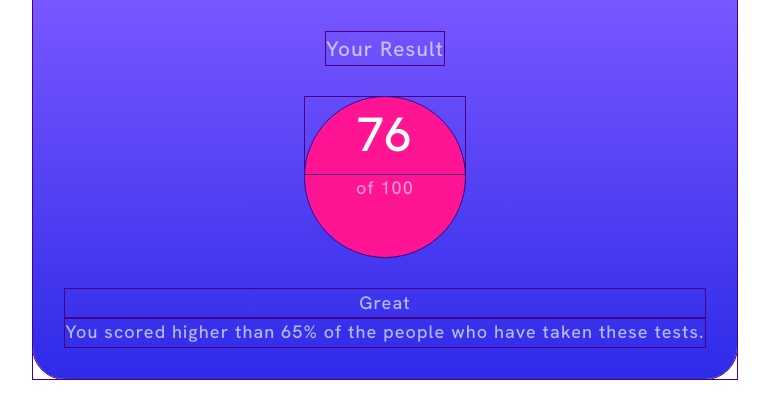
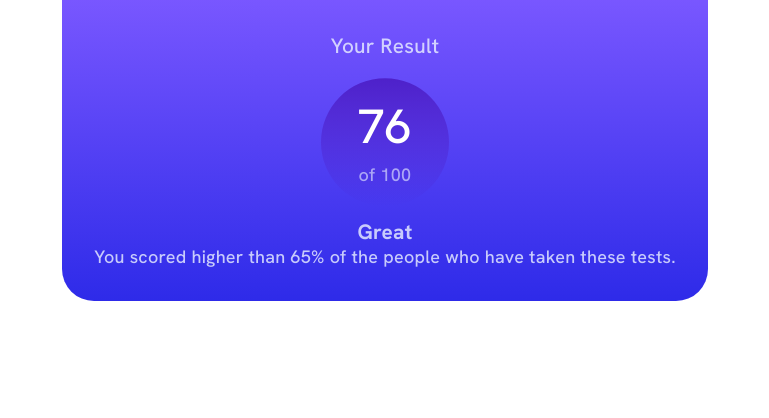
Before and after one commit to OmariBennett/frontendMentor, a Svelte app: page / in a window 1280 px wide. Shown: the top 418 px of the page, without its empty margins (255-1024 px from the left). Built offline with nearby package versions, Linux system fonts and the light colour scheme.

Commit message:
Refactor code

```diff
--- a/src/project/results-summary-component-main/index.svelte
+++ b/src/project/results-summary-component-main/index.svelte
@@ -9,11 +9,11 @@
 	</h1>
 	<main>
 		<section class="result | text-align-center ">
-			<div class="summary | grid align-center" data-gap="large">
+			<div class="summary | grid gap align-center">
 				<h2 class="heading-1">Your Result</h2>
 				<p><span>76</span> of 100</p>
 				<div>
-					<p>Great</p>
+					<p class="heading-2">Great</p>
 					<p>
 						You scored higher than 65% of the people who have taken these tests.
 					</p>
@@ -115,16 +115,18 @@
 	}
 	* {
 		font: inherit;
-		outline: 1px solid indigo;
+		/* outline: 1px solid indigo; */
 		/* background-color: hsl(275 100% 25% / 0.1); */
 	}
 	:global(html, body, #app),
 	main {
 		min-height: 100vh;
 	}
+	/* spacing = .16rem */
 	:global(body) {
 		letter-spacing: 1.1px;
-		line-height: 1.6;
+		line-height: 1.3;
+		letter-spacing: 0.016rem;
 		font-family: 'Hanken Grotesk';
 		font-size: 1.125rem; /* - Font size (paragraphs): 18px */
 		font-weight: var(--regular);
@@ -142,20 +144,32 @@
 	.result span {
 		color: var(--neutral-color-100);
 		font-size: 3rem;
+		line-height: 1.5;
 		display: block;
 	}
 	.summary {
-		color: hsl(var(--neutral-hsl-color-200) / 0.7);
+		color: hsl(var(--neutral-hsl-color-200) / 0.8);
 		background-image: linear-gradient(var(--gradient-1));
 		padding: 2rem;
 		border-radius: 0 0 2rem 2rem;
 	}
 	.summary h2 + p:first-of-type {
 		color: hsl(var(--neutral-hsl-color-200) / 0.6);
+		position: relative;
+		isolation: isolate;
+	}
+	.summary h2 + p:first-of-type::before {
+		background-image: linear-gradient(var(--gradient-2));
+		aspect-ratio: 1;
+		border-radius: 50%;
+		width: 8rem;
+		position: absolute;
+		content: '';
+		z-index: -1;
+		transform: translate(-50%, -10%);
+	}
+	.summary:has(.heading-2) {
 		background-color: deeppink;
-		aspect-ratio: 1/1;
-		border-radius: 50%;
-		width: 10rem;
 	}
 	/***************************************
 	 * Utility
@@ -169,8 +183,12 @@
 	.align-center {
 		place-items: center;
 	}
-	[data-gap='large'] {
-		gap: 2rem; /* fix the amount */
+	/*[data-gap='large'] {
+		gap: 3rem; /* fix the amount
+	}
+	*/
+	.gap {
+		gap: 2rem;
 	}
 	/***************************************
 	 * Block
@@ -182,6 +200,10 @@
 	}
 	.heading-1 {
 		font-size: 1.3rem;
+	}
+	.heading-2 {
+		font-size: 1.3rem;
+		font-weight: var(--semi-bold);
 	}
 	/***************************************
 	 * Exception
```
